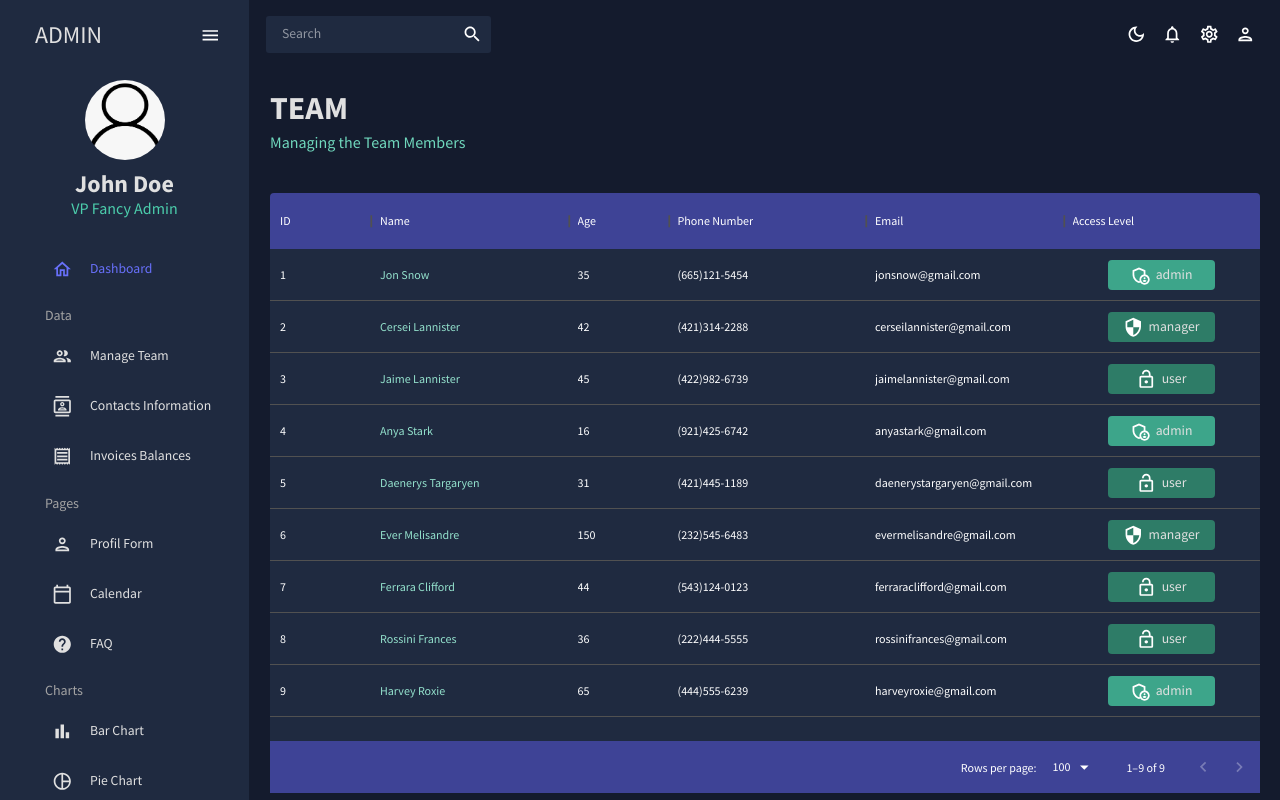
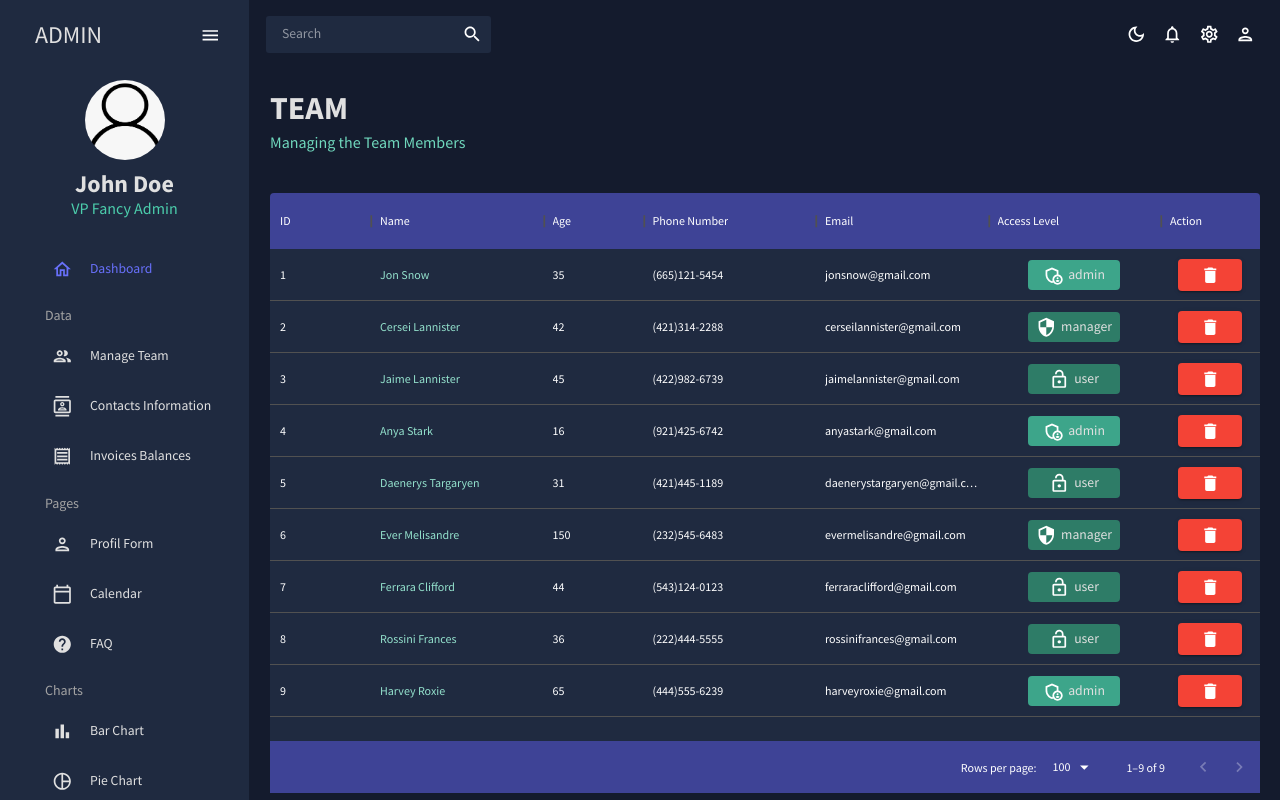
Before and after one commit to CMT94/react-MUI-admin-dashboard, a React (Create React App) app: page /team in a window 1280 px wide. Built offline with nearby package versions, Linux system fonts and the light colour scheme.

Commit message:
add action column + custom render cell MUI datagrid

```diff
--- a/src/hooks/useUsers.js
+++ b/src/hooks/useUsers.js
@@ -5,14 +5,17 @@ import { mockDataTeam } from "../data/mockData";
 export const useTeamUsers = () => {
   const [users, setUsers] = React.useState([]);
 
-  const manageUsers = {
-    addNewUser: (newUser) => setUsers((prevState) => [...prevState, newUser]),
-    removeUser: (userId) => {
-      const slicedState = [...users];
-      const updatedState = slicedState.filter((user) => user.id === userId);
-      setUsers(updatedState);
-    },
-  };
+  const manageUsers = React.useMemo(
+    () => ({
+      addNewUser: (newUser) => setUsers((prevState) => [...prevState, newUser]),
+      removeUser: (userId) => {
+        const slicedState = [...users];
+        const updatedState = slicedState.filter((user) => user.id !== userId);
+        setUsers(updatedState);
+      },
+    }),
+    [users]
+  );
 
   React.useEffect(() => {
     setUsers(mockDataTeam);
--- a/src/scenes/team/index.jsx
+++ b/src/scenes/team/index.jsx
@@ -2,11 +2,10 @@ import React from "react";
 
 import Header from "../../components/Header";
 
-import { Box, Typography, useTheme } from "@mui/material";
+import { Box, Button, Typography, useTheme } from "@mui/material";
 import { DataGrid } from "@mui/x-data-grid";
 import { tokens } from "../../theme";
 
-import { mockDataTeam } from "../../data/mockData";
 import { useTeamUsers } from "./../../hooks/useUsers";
 
 import {
@@ -14,6 +13,8 @@ import {
   LockOpenOutlined,
   SecurityOutlined,
 } from "@mui/icons-material";
+
+import DeleteIcon from "@mui/icons-material/Delete";
 
 const Team = () => {
   const theme = useTheme();
@@ -75,6 +76,31 @@ const Team = () => {
         );
       },
     },
+    {
+      field: "action",
+      headerName: "Action",
+      sortable: false,
+      renderCell: ({ row: { id } }) => {
+        return (
+          <Box
+            width="100%"
+            m="0 auto"
+            p="5px"
+            display="flex"
+            justifyContent="center"
+            borderRadius="4px"
+          >
+            <Button
+              color="error"
+              variant="contained"
+              onClick={() => manageUsers.removeUser(id)}
+            >
+              <DeleteIcon />
+            </Button>
+          </Box>
+        );
+      },
+    },
   ];
 
   return (
@@ -106,7 +132,7 @@ const Team = () => {
           },
         }}
       >
-        <DataGrid rows={mockDataTeam} columns={columns} />
+        <DataGrid rows={users} columns={columns} />
       </Box>
     </Box>
   );
```
